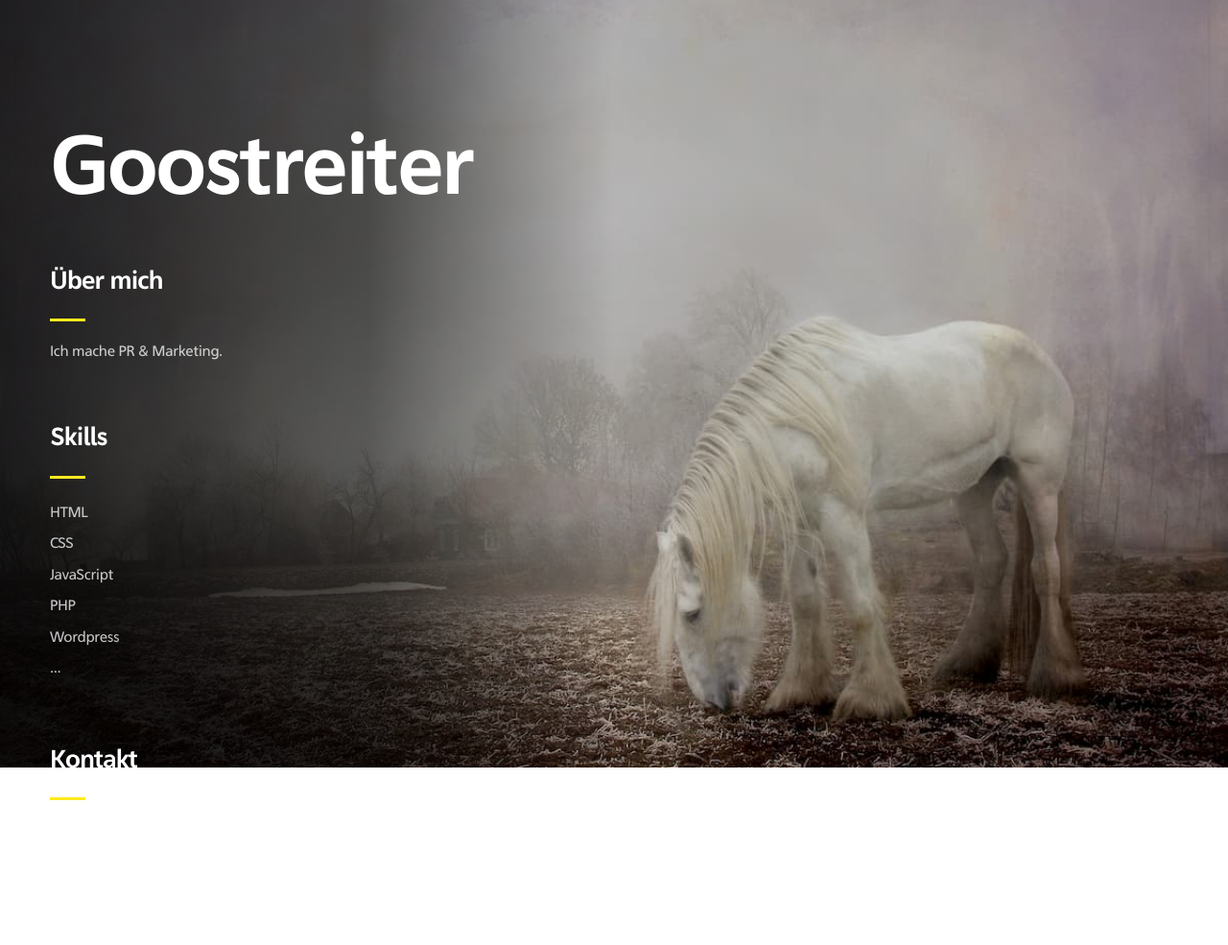
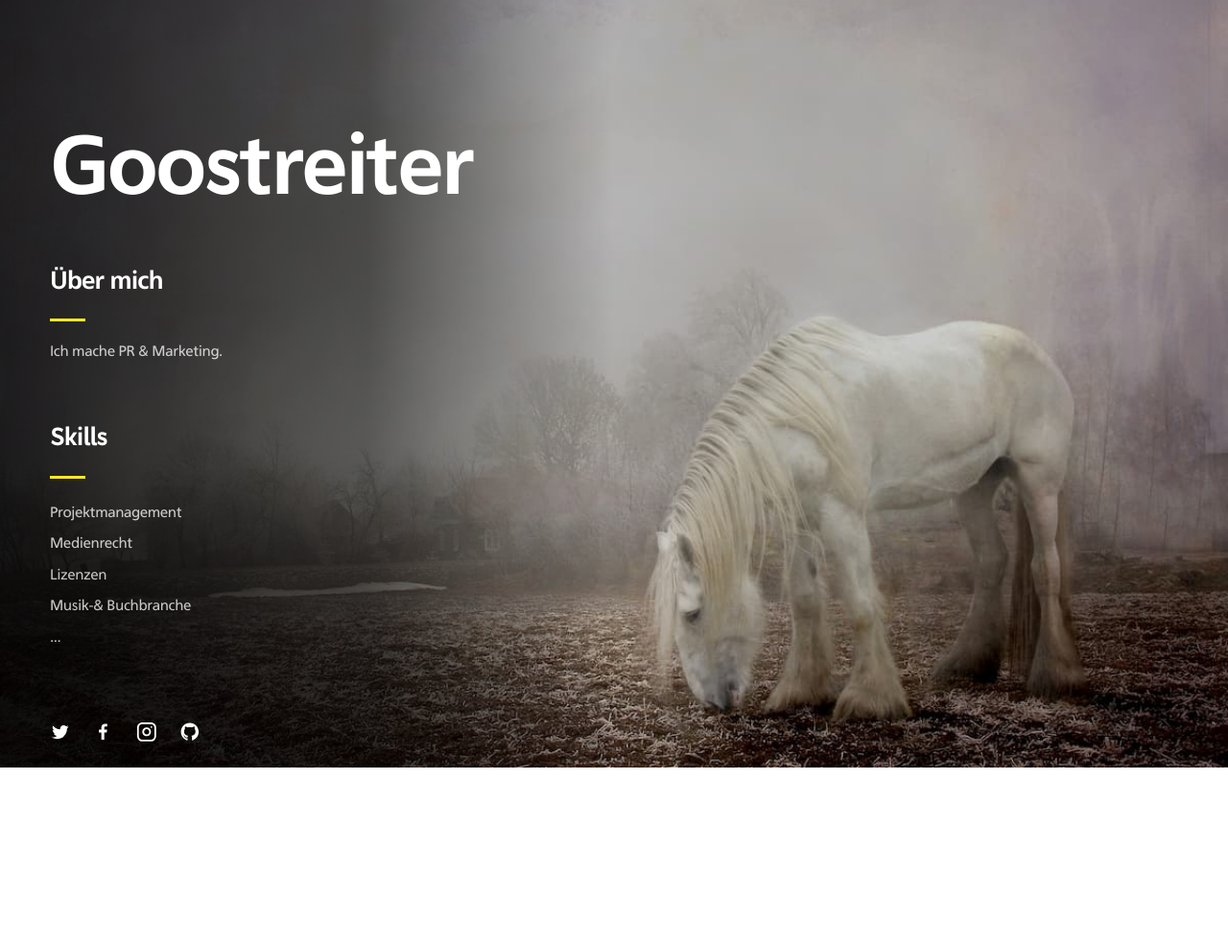
Before and after one commit to goostreiter/goostreiter.github.io, a plain HTML site: page index.html in a window 1280 px wide. Shown: the whole page at 96% size. After the commit the page ends 869 px from the top, so only its background shows below. Drawn offline with Linux system fonts and the light colour scheme.

Commit message:
kontakt_skills

```diff
--- a/index.html
+++ b/index.html
@@ -97,27 +97,27 @@
               <p id="text02">Skills</p>
               <hr id="divider03" />
               <ul id="links01" class="links">
-                <li>HTML</li>
-                <li>CSS</li>
-                <li>JavaScript</li>
-                <li>PHP</li>
-                <li>Wordpress</li>
+                <li>Projektmanagement</li>
+                <li>Medienrecht</li>
+                <li>Lizenzen</li>
+                <li>Musik-& Buchbranche</li>
+                <li></li>
                 <li>...</li>
               </ul>
             </div>
           </div>
           <div id="container04" class="container default">
             <div class="inner">
-              <p id="text05">Kontakt</p>
+              <!-- <p id="text05">Kontakt</p>
               <hr id="divider01" />
               <ul id="links02" class="links">
-                <li>
-                  <a href="mailto:info@haseundrudi.com"
+                <li> -->
+                  <!-- <a href="mailto:info@haseundrudi.com"
                     >info@haseundrudi.com</a
                   >
                 </li>
                 <li>
-                  <a href="tel:+4915750320912">+49 157 503 20 912</a>
+                  <a href="tel:+4915750320912">+49 157 503 20 912</a> -->
                 </li>
               </ul>
               <ul id="icons01" class="icons">
```
